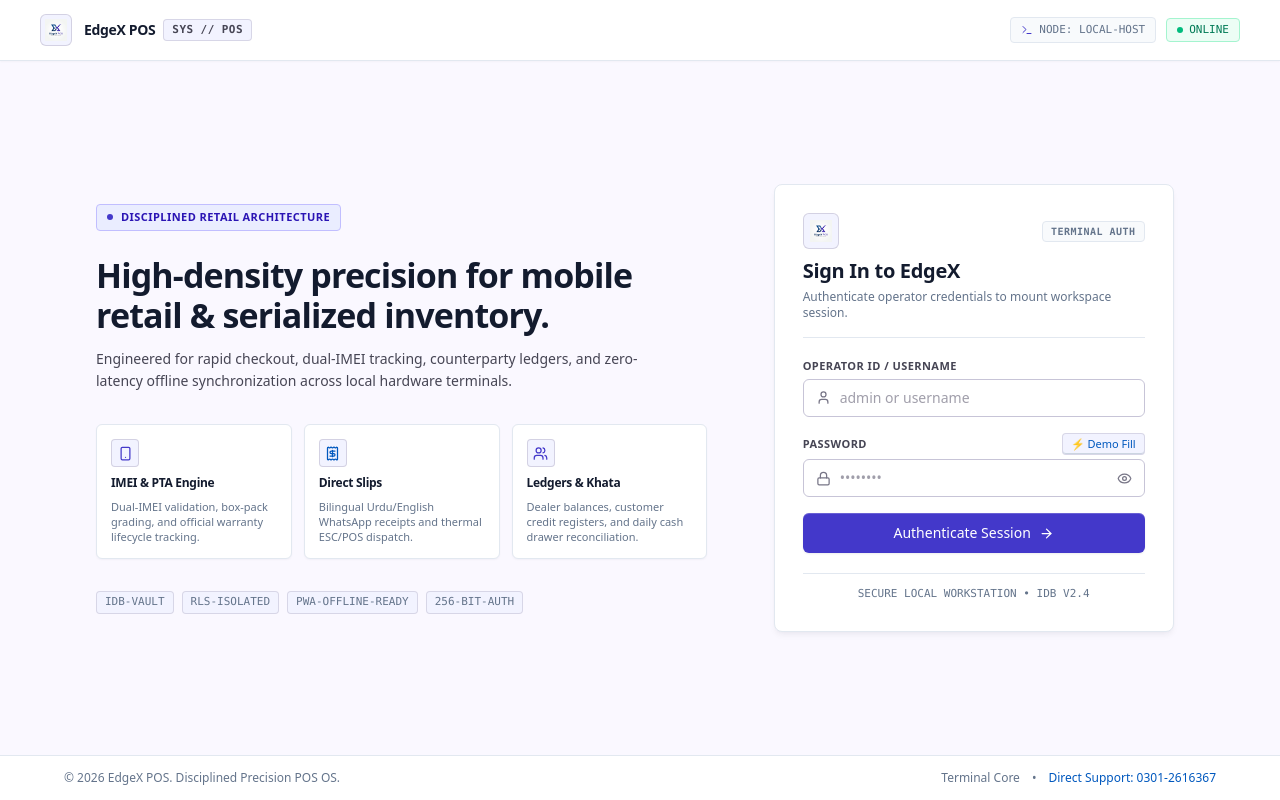
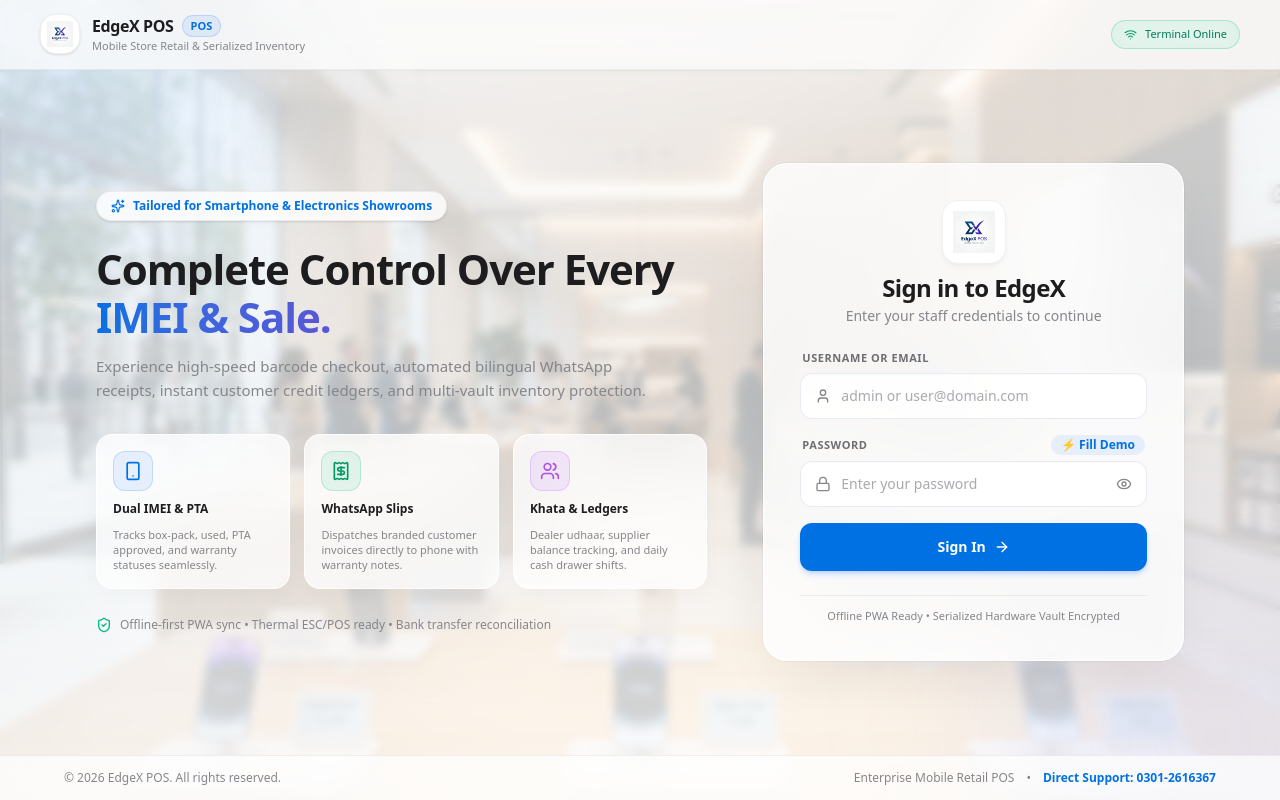
Before and after one commit to huzaifabahawalpur27-coder/mobile, a React (Vite) app: page / in a window 1280 px wide. Built offline with nearby package versions, Linux system fonts and the light colour scheme; no server answers; the database is empty.

Commit message:
feat(auth): redesign login with light Apple UI and frosted POS background

```diff
--- a/src/pages/Login.jsx
+++ b/src/pages/Login.jsx
@@ -16,7 +16,10 @@ import {
   Smartphone,
   Receipt,
   Users,
-  Terminal
+  ShieldCheck,
+  Sparkles,
+  Wifi,
+  WifiOff
 } from 'lucide-react'
 import BroadcastBanner from '../components/BroadcastBanner'
 
@@ -348,37 +351,66 @@ function Login() {
   }
 
   return (
-    <div className="min-h-screen bg-[#faf8ff] text-[#131b2e] flex flex-col justify-between selection:bg-[#4338ca] selection:text-white relative">
+    <div className="min-h-screen relative flex flex-col justify-between overflow-hidden font-sans selection:bg-[#0071e3] selection:text-white">
 
-      {/* Top Architecture Bar */}
-      <header className="relative z-20 px-6 sm:px-10 py-3.5 bg-white border-b border-[#E2E8F0] shadow-[0_1px_2px_rgba(15,23,42,0.03)] flex items-center justify-between">
+      {/* ── 1. SEMI-TRANSPARENT POS BACKGROUND IMAGE & LIGHT APPLE FROST ── */}
+      <div className="fixed inset-0 z-0 overflow-hidden pointer-events-none">
+        {/* Subtle pan/zoom background image */}
+        <motion.div
+          className="absolute inset-0 bg-cover bg-center bg-no-repeat"
+          style={{ backgroundImage: 'url("/mobile_shop_bg.jpg")' }}
+          initial={{ scale: 1 }}
+          animate={{ scale: [1, 1.04, 1] }}
+          transition={{ duration: 22, repeat: Infinity, ease: 'easeInOut' }}
+        />
+
+        {/* Apple Light Translucent Frosted Glass Veil */}
+        <div className="absolute inset-0 bg-gradient-to-b from-white/80 via-slate-50/75 to-white/85 backdrop-blur-[4px]" />
+
+        {/* Soft, delicate iOS atmospheric color bubbles */}
+        <div className="absolute -top-32 -left-32 w-96 h-96 rounded-full bg-blue-400/15 blur-[90px]" />
+        <div className="absolute -bottom-32 -right-32 w-96 h-96 rounded-full bg-indigo-300/20 blur-[100px]" />
+      </div>
+
+      {/* ── 2. FROSTED TRANSLUCENT APPLE GLASS HEADER ── */}
+      <header className="relative z-20 px-6 sm:px-10 py-3.5 bg-white/70 backdrop-blur-xl border-b border-black/[0.06] shadow-[0_1px_3px_rgba(0,0,0,0.02)] flex items-center justify-between">
         <div className="flex items-center gap-3">
-          <div className="w-8 h-8 rounded-md bg-[#f2f3ff] border border-[#c7c4d7]/70 p-1 flex items-center justify-center shrink-0">
+          <div className="w-10 h-10 rounded-2xl bg-white shadow-sm border border-black/[0.06] p-1.5 flex items-center justify-center shrink-0">
             <img src={logoUrl} alt={platformName} className="w-full h-full object-contain" />
           </div>
+          <div>
             <div className="flex items-center gap-2">
-            <span className="font-semibold text-sm text-[#131b2e] tracking-tight">
+              <span className="font-bold text-base text-[#1d1d1f] tracking-tight">
                 {platformName}
               </span>
-            <span className="inline-flex items-center px-2 py-0.5 rounded text-[11px] font-semibold font-mono uppercase tracking-[0.04em] bg-[#f2f3ff] text-[#464554] border border-[#c7c4d7]/60">
-              SYS // POS
+              <span className="inline-flex items-center px-2 py-0.5 rounded-full text-[11px] font-semibold bg-blue-500/10 text-[#0071e3] border border-blue-500/20">
+                POS
               </span>
+            </div>
+            <p className="text-[11px] text-[#86868b] hidden sm:block">
+              Mobile Store Retail & Serialized Inventory
+            </p>
           </div>
         </div>
 
-        {/* System & Telemetry Status Indicators */}
+        {/* Apple Status Capsule */}
         <div className="flex items-center gap-2.5">
-          <div className="hidden sm:inline-flex items-center gap-1.5 px-2.5 py-1 rounded text-[11px] font-mono text-[#64748b] bg-[#f8fafc] border border-[#E2E8F0]">
-            <Terminal size={12} className="text-[#4338ca]" />
-            <span>NODE: LOCAL-HOST</span>
-          </div>
-          <div className={`inline-flex items-center gap-1.5 px-2.5 py-1 rounded text-xs font-medium border ${
+          <div className={`inline-flex items-center gap-2 px-3 py-1.5 rounded-full text-xs font-semibold backdrop-blur-md transition-colors ${
             isOnline
-              ? 'bg-emerald-50 text-emerald-700 border-emerald-200'
-              : 'bg-amber-50 text-amber-700 border-amber-200'
+              ? 'bg-emerald-500/10 text-emerald-700 border border-emerald-500/25'
+              : 'bg-amber-500/10 text-amber-700 border border-amber-500/25'
           }`}>
-            <span className={`w-1.5 h-1.5 rounded-full ${isOnline ? 'bg-emerald-500' : 'bg-amber-500'}`} />
-            <span className="text-[11px] font-mono font-medium">{isOnline ? 'ONLINE' : 'OFFLINE MODE'}</span>
+            {isOnline ? (
+              <>
+                <Wifi size={13} className="text-emerald-600" />
+                <span className="text-[11px] font-medium">Terminal Online</span>
+              </>
+            ) : (
+              <>
+                <WifiOff size={13} className="text-amber-600" />
+                <span className="text-[11px] font-medium">Offline Ready</span>
+              </>
+            )}
           </div>
         </div>
       </header>
@@ -388,165 +420,164 @@ function Login() {
         <BroadcastBanner isLogin />
       </div>
 
-      {/* Main Content: Disciplined Precision Architecture */}
+      {/* ── 3. MAIN CONTENT: LIGHT APPLE SPLIT EXPERIENCE ── */}
       <main className="relative z-10 flex-1 max-w-6xl w-full mx-auto px-4 sm:px-8 py-8 sm:py-12 flex items-center justify-center">
         <div className="grid grid-cols-1 lg:grid-cols-12 gap-8 lg:gap-14 w-full items-center">
 
-          {/* Left Column: Utilitarian Spec / Operational Telemetry (Desktop) */}
+          {/* Left Column: Apple Product Showcase Cards (Desktop) */}
           <div className="hidden lg:block lg:col-span-7 space-y-6 text-left">
-            {/* System Tag */}
-            <div className="inline-flex items-center gap-2 px-2.5 py-1 rounded text-[11px] font-semibold uppercase tracking-[0.04em] bg-[#eaedff] text-[#2a14b4] border border-[#c1beff]">
-              <span className="w-1.5 h-1.5 rounded-full bg-[#4338ca]" />
-              <span>Disciplined Retail Architecture</span>
+            {/* Soft Capsule Tag */}
+            <div className="inline-flex items-center gap-2 px-3.5 py-1.5 rounded-full bg-white/80 backdrop-blur-md border border-black/[0.06] shadow-sm text-xs font-semibold text-[#0071e3]">
+              <Sparkles size={14} className="text-[#0071e3]" />
+              <span>Tailored for Smartphone & Electronics Showrooms</span>
             </div>
 
-            {/* Headline */}
+            {/* Hero Heading */}
             <div className="space-y-3">
-              <h1 className="text-3xl lg:text-[34px] font-semibold text-[#131b2e] tracking-[-0.025em] leading-[1.2]">
-                High-density precision for mobile retail & serialized inventory.
+              <h1 className="text-4xl lg:text-[42px] font-black text-[#1d1d1f] tracking-tight leading-[1.15]">
+                Complete Control Over Every{' '}
+                <span className="bg-gradient-to-r from-[#0071e3] to-[#5856d6] bg-clip-text text-transparent">
+                  IMEI & Sale.
+                </span>
               </h1>
-              <p className="text-[14px] text-[#464554] leading-[22px] max-w-xl">
-                Engineered for rapid checkout, dual-IMEI tracking, counterparty ledgers, and zero-latency offline synchronization across local hardware terminals.
+              <p className="text-[#86868b] text-[15px] leading-relaxed max-w-xl">
+                Experience high-speed barcode checkout, automated bilingual WhatsApp receipts, instant customer credit ledgers, and multi-vault inventory protection.
               </p>
             </div>
 
-            {/* Structured Specifications Cards */}
-            <div className="grid grid-cols-3 gap-3 pt-2">
-              <div className="p-3.5 rounded-md bg-white border border-[#E2E8F0] shadow-[0_1px_2px_rgba(15,23,42,0.04)] space-y-2">
-                <div className="w-7 h-7 rounded bg-[#f2f3ff] border border-[#c7c4d7]/70 text-[#4338ca] flex items-center justify-center">
-                  <Smartphone size={15} />
+            {/* Apple Squircle Feature Cards */}
+            <div className="grid grid-cols-3 gap-3.5 pt-2">
+              <div className="p-4 rounded-2xl bg-white/75 hover:bg-white/90 backdrop-blur-xl border border-white/80 shadow-[0_4px_20px_rgba(0,0,0,0.03)] hover:shadow-[0_8px_25px_rgba(0,0,0,0.06)] transition-all space-y-2.5">
+                <div className="w-10 h-10 rounded-xl bg-blue-500/10 text-[#0071e3] border border-blue-500/20 flex items-center justify-center">
+                  <Smartphone size={20} />
                 </div>
-                <h3 className="text-xs font-semibold text-[#131b2e] tracking-tight">IMEI & PTA Engine</h3>
-                <p className="text-[11px] text-[#64748b] leading-[15px]">
-                  Dual-IMEI validation, box-pack grading, and official warranty lifecycle tracking.
+                <h3 className="text-xs font-bold text-[#1d1d1f]">Dual IMEI & PTA</h3>
+                <p className="text-[11px] text-[#86868b] leading-[15px]">
+                  Tracks box-pack, used, PTA approved, and warranty statuses seamlessly.
                 </p>
               </div>
 
-              <div className="p-3.5 rounded-md bg-white border border-[#E2E8F0] shadow-[0_1px_2px_rgba(15,23,42,0.04)] space-y-2">
-                <div className="w-7 h-7 rounded bg-[#f2f3ff] border border-[#c7c4d7]/70 text-[#0058be] flex items-center justify-center">
-                  <Receipt size={15} />
+              <div className="p-4 rounded-2xl bg-white/75 hover:bg-white/90 backdrop-blur-xl border border-white/80 shadow-[0_4px_20px_rgba(0,0,0,0.03)] hover:shadow-[0_8px_25px_rgba(0,0,0,0.06)] transition-all space-y-2.5">
+                <div className="w-10 h-10 rounded-xl bg-emerald-500/10 text-emerald-600 border border-emerald-500/20 flex items-center justify-center">
+                  <Receipt size={20} />
                 </div>
-                <h3 className="text-xs font-semibold text-[#131b2e] tracking-tight">Direct Slips</h3>
-                <p className="text-[11px] text-[#64748b] leading-[15px]">
-                  Bilingual Urdu/English WhatsApp receipts and thermal ESC/POS dispatch.
+                <h3 className="text-xs font-bold text-[#1d1d1f]">WhatsApp Slips</h3>
+                <p className="text-[11px] text-[#86868b] leading-[15px]">
+                  Dispatches branded customer invoices directly to phone with warranty notes.
                 </p>
               </div>
 
-              <div className="p-3.5 rounded-md bg-white border border-[#E2E8F0] shadow-[0_1px_2px_rgba(15,23,42,0.04)] space-y-2">
-                <div className="w-7 h-7 rounded bg-[#f2f3ff] border border-[#c7c4d7]/70 text-[#4338ca] flex items-center justify-center">
-                  <Users size={15} />
+              <div className="p-4 rounded-2xl bg-white/75 hover:bg-white/90 backdrop-blur-xl border border-white/80 shadow-[0_4px_20px_rgba(0,0,0,0.03)] hover:shadow-[0_8px_25px_rgba(0,0,0,0.06)] transition-all space-y-2.5">
+                <div className="w-10 h-10 rounded-xl bg-purple-500/10 text-[#af52de] border border-purple-500/20 flex items-center justify-center">
+                  <Users size={20} />
                 </div>
-                <h3 className="text-xs font-semibold text-[#131b2e] tracking-tight">Ledgers & Khata</h3>
-                <p className="text-[11px] text-[#64748b] leading-[15px]">
-                  Dealer balances, customer credit registers, and daily cash drawer reconciliation.
+                <h3 className="text-xs font-bold text-[#1d1d1f]">Khata & Ledgers</h3>
+                <p className="text-[11px] text-[#86868b] leading-[15px]">
+                  Dealer udhaar, supplier balance tracking, and daily cash drawer shifts.
                 </p>
               </div>
             </div>
 
-            {/* Mechanical Architecture Chips */}
-            <div className="pt-2 flex flex-wrap items-center gap-2 text-[11px] font-mono text-[#64748b]">
-              <span className="px-2 py-0.5 rounded bg-[#f2f3ff] border border-[#c7c4d7]/60">IDB-VAULT</span>
-              <span className="px-2 py-0.5 rounded bg-[#f2f3ff] border border-[#c7c4d7]/60">RLS-ISOLATED</span>
-              <span className="px-2 py-0.5 rounded bg-[#f2f3ff] border border-[#c7c4d7]/60">PWA-OFFLINE-READY</span>
-              <span className="px-2 py-0.5 rounded bg-[#f2f3ff] border border-[#c7c4d7]/60">256-BIT-AUTH</span>
+            {/* Apple Trust Pill */}
+            <div className="flex items-center gap-2 text-xs font-medium text-[#86868b] pt-1">
+              <ShieldCheck size={16} className="text-emerald-500" />
+              <span>Offline-first PWA sync • Thermal ESC/POS ready • Bank transfer reconciliation</span>
             </div>
           </div>
 
-          {/* Right Column: Disciplined Precision Terminal Card */}
+          {/* Right Column: Apple Frosted Glass Login Card */}
           <div className="lg:col-span-5 w-full flex justify-center">
-            <div className="w-full max-w-[400px] bg-white border border-[#E2E8F0] rounded-lg p-6 sm:p-7 shadow-[0_4px_6px_-1px_rgba(15,23,42,0.05),0_2px_4px_-2px_rgba(15,23,42,0.03)] space-y-5 text-left">
+            <div className="w-full max-w-md bg-white/80 backdrop-blur-2xl border border-white/90 rounded-3xl p-7 sm:p-9 shadow-[0_25px_60px_-15px_rgba(0,0,0,0.08),0_0_0_1px_rgba(0,0,0,0.04)] space-y-6 text-left relative overflow-hidden">
 
-              {/* Card Header & Workstation Metadata */}
-              <div className="border-b border-[#E2E8F0] pb-4 space-y-1">
-                <div className="flex items-center justify-between mb-2">
-                  <div className="w-9 h-9 rounded-md bg-[#f2f3ff] border border-[#c7c4d7]/70 p-1.5 flex items-center justify-center">
+              {/* Card Header */}
+              <div className="text-center space-y-2">
+                <div className="w-16 h-16 mx-auto rounded-2xl bg-white p-2.5 shadow-md shadow-black/[0.04] border border-black/[0.06] flex items-center justify-center">
                   <img src={logoUrl} alt={platformName} className="max-w-full max-h-full object-contain" />
                 </div>
-                  <span className="text-[10px] font-mono uppercase font-semibold tracking-wider text-[#64748b] bg-[#f8fafc] px-2 py-0.5 rounded border border-[#E2E8F0]">
-                    TERMINAL AUTH
-                  </span>
+
+                <div>
+                  <h2 className="text-2xl font-bold text-[#1d1d1f] tracking-tight">
+                    Sign in to EdgeX
+                  </h2>
+                  <p className="text-xs sm:text-sm text-[#86868b] mt-0.5">
+                    Enter your staff credentials to continue
+                  </p>
                 </div>
-                <h2 className="text-xl font-semibold text-[#131b2e] tracking-[-0.015em]">
-                  Sign In to EdgeX
-                </h2>
-                <p className="text-xs text-[#64748b]">
-                  Authenticate operator credentials to mount workspace session.
-                </p>
               </div>
 
               {/* Login Form */}
               <form onSubmit={handleLogin} className="space-y-4">
 
                 {/* Username Input */}
-                <div className="space-y-1">
-                  <label className="block text-[11px] font-semibold uppercase tracking-[0.04em] text-[#464554]">
-                    Operator ID / Username
+                <div className="space-y-1.5">
+                  <label className="block text-[11px] font-bold uppercase tracking-wider text-[#6e6e73] ml-0.5">
+                    Username or Email
                   </label>
-                  <div className="relative rounded-md border border-[#c7c4d7] bg-white focus-within:border-[#4338ca] focus-within:ring-4 focus-within:ring-[#4338ca]/12 transition-all">
-                    <div className="absolute inset-y-0 left-0 pl-3 flex items-center pointer-events-none text-[#777586]">
-                      <User size={15} />
+                  <div className="relative rounded-xl border border-slate-200/80 bg-white/90 hover:bg-white focus-within:bg-white focus-within:border-[#0071e3] focus-within:ring-4 focus-within:ring-[#0071e3]/15 transition-all shadow-[inset_0_1px_2px_rgba(0,0,0,0.02)]">
+                    <div className="absolute inset-y-0 left-0 pl-3.5 flex items-center pointer-events-none text-[#86868b]">
+                      <User size={16} />
                     </div>
                     <input
                       type="text"
-                      placeholder="admin or username"
+                      placeholder="admin or user@domain.com"
                       value={username}
                       onChange={(e) => setUsername(e.target.value)}
                       required
                       autoComplete="username"
-                      className="w-full bg-transparent pl-9 pr-3 py-2 text-sm text-[#131b2e] placeholder:text-[#777586]/70 focus:outline-none font-sans"
+                      className="w-full bg-transparent pl-10 pr-3 py-3 text-sm text-[#1d1d1f] placeholder:text-[#86868b]/70 focus:outline-none font-medium"
                     />
                   </div>
                 </div>
 
                 {/* Password Input */}
-                <div className="space-y-1">
-                  <div className="flex items-center justify-between">
-                    <label className="block text-[11px] font-semibold uppercase tracking-[0.04em] text-[#464554]">
+                <div className="space-y-1.5">
+                  <div className="flex items-center justify-between px-0.5">
+                    <label className="block text-[11px] font-bold uppercase tracking-wider text-[#6e6e73]">
                       Password
                     </label>
                     <button
                       type="button"
                       onClick={handleQuickDemoFill}
-                      className="text-[11px] font-medium text-[#0058be] hover:text-[#2a14b4] bg-[#f2f3ff] hover:bg-[#eaedff] px-2 py-0.5 rounded border border-[#c7c4d7]/60 shadow-[inset_0_-1px_0_#CBD5E1] transition-all cursor-pointer"
+                      className="text-xs font-semibold text-[#0071e3] hover:text-[#0077ed] bg-blue-500/10 hover:bg-blue-500/15 px-2.5 py-0.5 rounded-full transition cursor-pointer"
                     >
-                      ⚡ Demo Fill
+                      ⚡ Fill Demo
                     </button>
                   </div>
-                  <div className="relative rounded-md border border-[#c7c4d7] bg-white focus-within:border-[#4338ca] focus-within:ring-4 focus-within:ring-[#4338ca]/12 transition-all">
-                    <div className="absolute inset-y-0 left-0 pl-3 flex items-center pointer-events-none text-[#777586]">
-                      <Lock size={15} />
+                  <div className="relative rounded-xl border border-slate-200/80 bg-white/90 hover:bg-white focus-within:bg-white focus-within:border-[#0071e3] focus-within:ring-4 focus-within:ring-[#0071e3]/15 transition-all shadow-[inset_0_1px_2px_rgba(0,0,0,0.02)]">
+                    <div className="absolute inset-y-0 left-0 pl-3.5 flex items-center pointer-events-none text-[#86868b]">
+                      <Lock size={16} />
                     </div>
                     <input
                       type={showPassword ? 'text' : 'password'}
-                      placeholder="••••••••"
+                      placeholder="Enter your password"
                       value={password}
                       onChange={(e) => setPassword(e.target.value)}
                       required
                       autoComplete="current-password"
-                      className="w-full bg-transparent pl-9 pr-9 py-2 text-sm text-[#131b2e] placeholder:text-[#777586]/70 focus:outline-none font-sans"
+                      className="w-full bg-transparent pl-10 pr-11 py-3 text-sm text-[#1d1d1f] placeholder:text-[#86868b]/70 focus:outline-none font-medium"
                     />
                     <button
                       type="button"
                       onClick={() => setShowPassword(!showPassword)}
-                      className="absolute inset-y-0 right-0 pr-3 flex items-center text-[#777586] hover:text-[#131b2e] transition-colors cursor-pointer"
+                      className="absolute inset-y-0 right-0 pr-3.5 flex items-center text-[#86868b] hover:text-[#1d1d1f] transition-colors cursor-pointer"
                       tabIndex={-1}
                       aria-label={showPassword ? 'Hide password' : 'Show password'}
                     >
-                      {showPassword ? <EyeOff size={15} /> : <Eye size={15} />}
+                      {showPassword ? <EyeOff size={16} /> : <Eye size={16} />}
                     </button>
                   </div>
                 </div>
 
-                {/* Error Banner */}
+                {/* Error Banner with Smooth AnimatePresence */}
                 <AnimatePresence>
                   {error && (
                     <motion.div
-                      initial={{ opacity: 0, height: 0 }}
-                      animate={{ opacity: 1, height: 'auto' }}
+                      initial={{ opacity: 0, height: 0, y: -4 }}
+                      animate={{ opacity: 1, height: 'auto', y: 0 }}
                       exit={{ opacity: 0, height: 0 }}
                       className="overflow-hidden"
                     >
-                      <div className="p-2.5 bg-[#ffdad6]/50 border border-[#ba1a1a]/40 rounded-md text-xs text-[#93000a] leading-relaxed font-medium flex items-start gap-2">
+                      <div className="p-3 bg-rose-50 border border-rose-200/80 rounded-xl text-xs text-rose-700 leading-relaxed font-semibold flex items-start gap-2">
                         <span className="shrink-0 mt-0.5">⚠️</span>
                         <span>{error}</span>
                       </div>
@@ -554,27 +585,27 @@ function Login() {
                   )}
                 </AnimatePresence>
 
-                {/* Submit Action Button with Tactile Inner Chamfer */}
+                {/* Apple Blue Primary Action Button */}
                 <button
                   type="submit"
                   disabled={loading}
-                  className="w-full py-2.5 px-4 bg-[#4338ca] hover:bg-[#3730a3] active:bg-[#2a14b4] text-white font-medium text-sm rounded-md shadow-[inset_0_1px_0_rgba(255,255,255,0.2),0_1px_2px_rgba(15,23,42,0.08)] flex items-center justify-center gap-2 cursor-pointer transition duration-150 disabled:opacity-60 disabled:cursor-not-allowed mt-2"
+                  className="w-full py-3.5 px-5 bg-[#0071e3] hover:bg-[#0077ed] active:scale-[0.985] text-white font-semibold text-sm rounded-xl transition-all duration-150 shadow-md shadow-blue-500/25 flex items-center justify-center gap-2 cursor-pointer disabled:opacity-60 disabled:cursor-not-allowed mt-2"
                 >
                   {loading ? (
                     <div className="w-4 h-4 border-2 border-white/30 border-t-white rounded-full animate-spin" />
                   ) : (
                     <>
-                      <span>Authenticate Session</span>
-                      <ArrowRight size={15} />
+                      <span>Sign In</span>
+                      <ArrowRight size={16} />
                     </>
                   )}
                 </button>
               </form>
 
-              {/* Card Micro-Security Specifications */}
-              <div className="pt-3 border-t border-[#E2E8F0] text-center">
-                <p className="text-[11px] font-mono text-[#64748b]">
-                  SECURE LOCAL WORKSTATION • IDB V2.4
+              {/* Card Footer Micro-note */}
+              <div className="pt-3 border-t border-black/[0.06] text-center">
+                <p className="text-[11px] text-[#86868b]">
+                  Offline PWA Ready • Serialized Hardware Vault Encrypted
                 </p>
               </div>
 
@@ -584,20 +615,20 @@ function Login() {
         </div>
       </main>
 
-      {/* Structured Footer */}
-      <footer className="relative z-10 px-6 py-3.5 bg-white border-t border-[#E2E8F0] text-xs text-[#64748b]">
+      {/* ── 4. LIGHT APPLE GLASS FOOTER ── */}
+      <footer className="relative z-10 px-6 py-3.5 bg-white/70 backdrop-blur-md border-t border-black/[0.06] text-xs text-[#86868b]">
         <div className="max-w-6xl mx-auto flex flex-col sm:flex-row items-center justify-between gap-2 text-center sm:text-left">
           <div>
-            &copy; {new Date().getFullYear()} {platformName}. Disciplined Precision POS OS.
+            &copy; {new Date().getFullYear()} {platformName}. All rights reserved.
           </div>
           <div className="flex items-center gap-3">
-            <span>Terminal Core</span>
+            <span>Enterprise Mobile Retail POS</span>
             <span>•</span>
             <a
               href="https://wa.me/923012616367?text=Hi!%20I%20need%20support%20for%20EdgeX%20POS."
               target="_blank"
               rel="noopener noreferrer"
-              className="text-[#0058be] hover:text-[#2a14b4] hover:underline font-medium transition"
+              className="text-[#0071e3] hover:text-[#0077ed] hover:underline font-semibold transition"
             >
               Direct Support: 0301-2616367
             </a>
```
Lines whose indentation alone changed are shown as unchanged.
